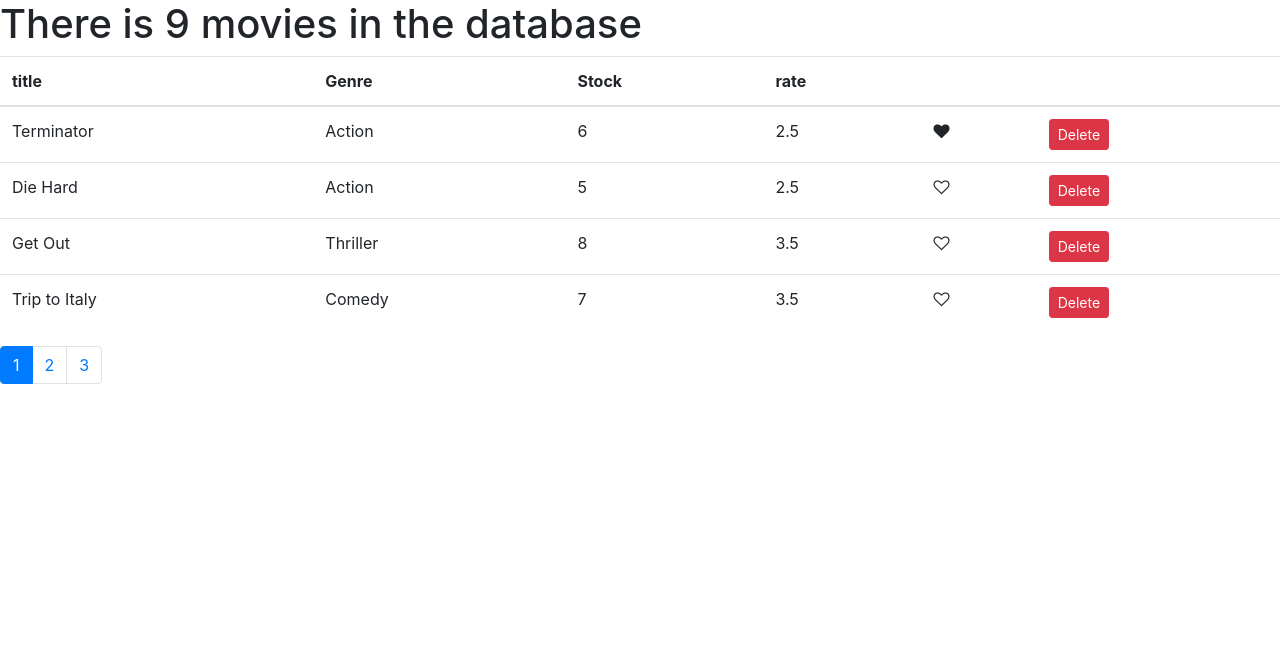
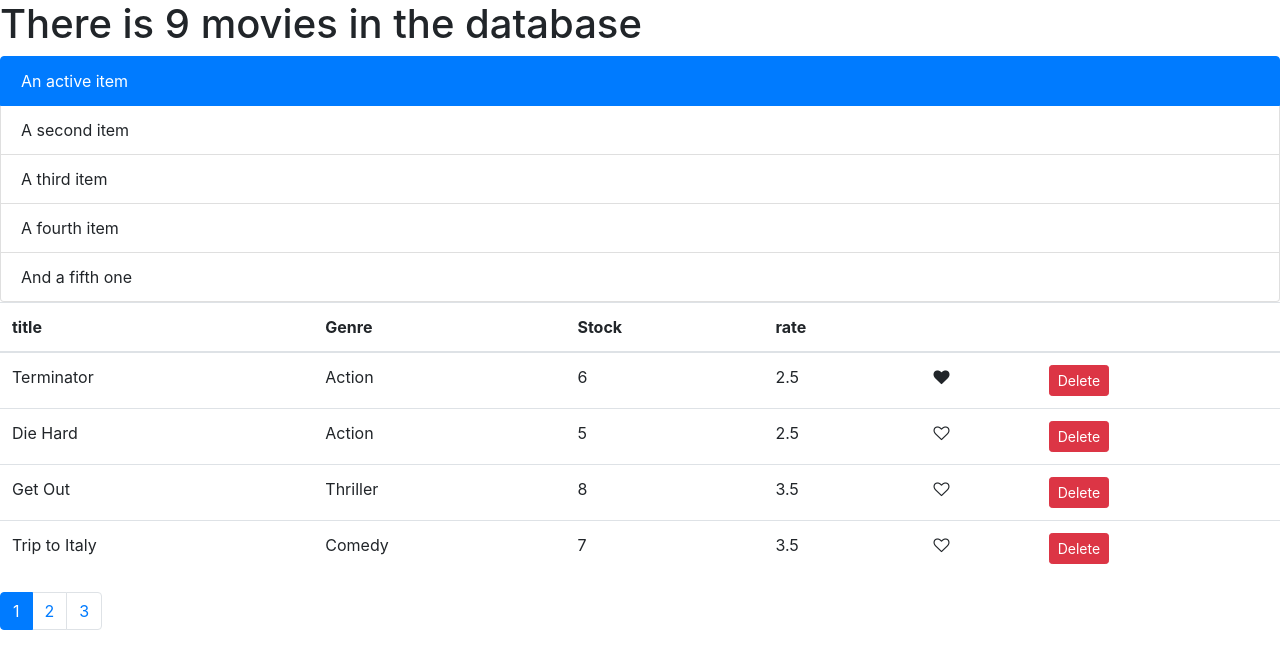
Before and after one commit to mathieufiani/vidly, a React (Create React App) app: page / in a window 1280 px wide. Shown: the top 668 px of the page. Built offline with nearby package versions, Linux system fonts and the light colour scheme.

Commit message:
added filter component

```diff
--- a/src/App.js
+++ b/src/App.js
@@ -5,6 +5,7 @@ import React, { Component } from "react";
 import { getMovies } from "./fakeMovieService";
 import Pagination from "./components/common/pagination";
 import paginate from "./utils/Paginate";
+import Filter from "./components/common/filter";
 class App extends Component {
   state = {
     movies: getMovies(),
@@ -12,6 +13,7 @@ class App extends Component {
     activePage: 0,
     pageSize: 4,
   };
+
   setActivePage = (index) => {
     this.setState({ activePage: index });
   };
@@ -34,25 +36,23 @@ class App extends Component {
     this.setState({ movies });
   };
   render() {
-    const movies = paginate(
-      this.state.movies,
-      this.state.pageSize,
-      this.state.activePage + 1
-    );
+    const { movies: allMovies, titles, activePage, pageSize } = this.state;
+    const movies = paginate(allMovies, pageSize, activePage + 1);
     return (
       <div>
-        <Title movies={this.state.movies} />
+        <Title movies={allMovies} />
+        <Filter></Filter>
         <Movies
           movies={movies}
-          titles={this.state.titles}
+          titles={titles}
           onDelete={this.handleDelete}
           onLike={this.handleLike}
         ></Movies>
         <Pagination
           nbPage={this.handlePagination()}
           set_active_page={this.setActivePage}
-          active_page={this.state.activePage}
-          itemsCount={this.state.movies.length}
+          active_page={activePage}
+          itemsCount={allMovies.length}
         ></Pagination>
       </div>
     );
--- /dev/null
+++ b/src/components/common/filter.jsx
@@ -0,0 +1,16 @@
+import React from "react";
+const filter = (props) => {
+  return (
+    <ul class="list-group">
+      <li class="list-group-item active" aria-current="true">
+        An active item
+      </li>
+      <li class="list-group-item">A second item</li>
+      <li class="list-group-item">A third item</li>
+      <li class="list-group-item">A fourth item</li>
+      <li class="list-group-item">And a fifth one</li>
+    </ul>
+  );
+};
+
+export default filter;
```
